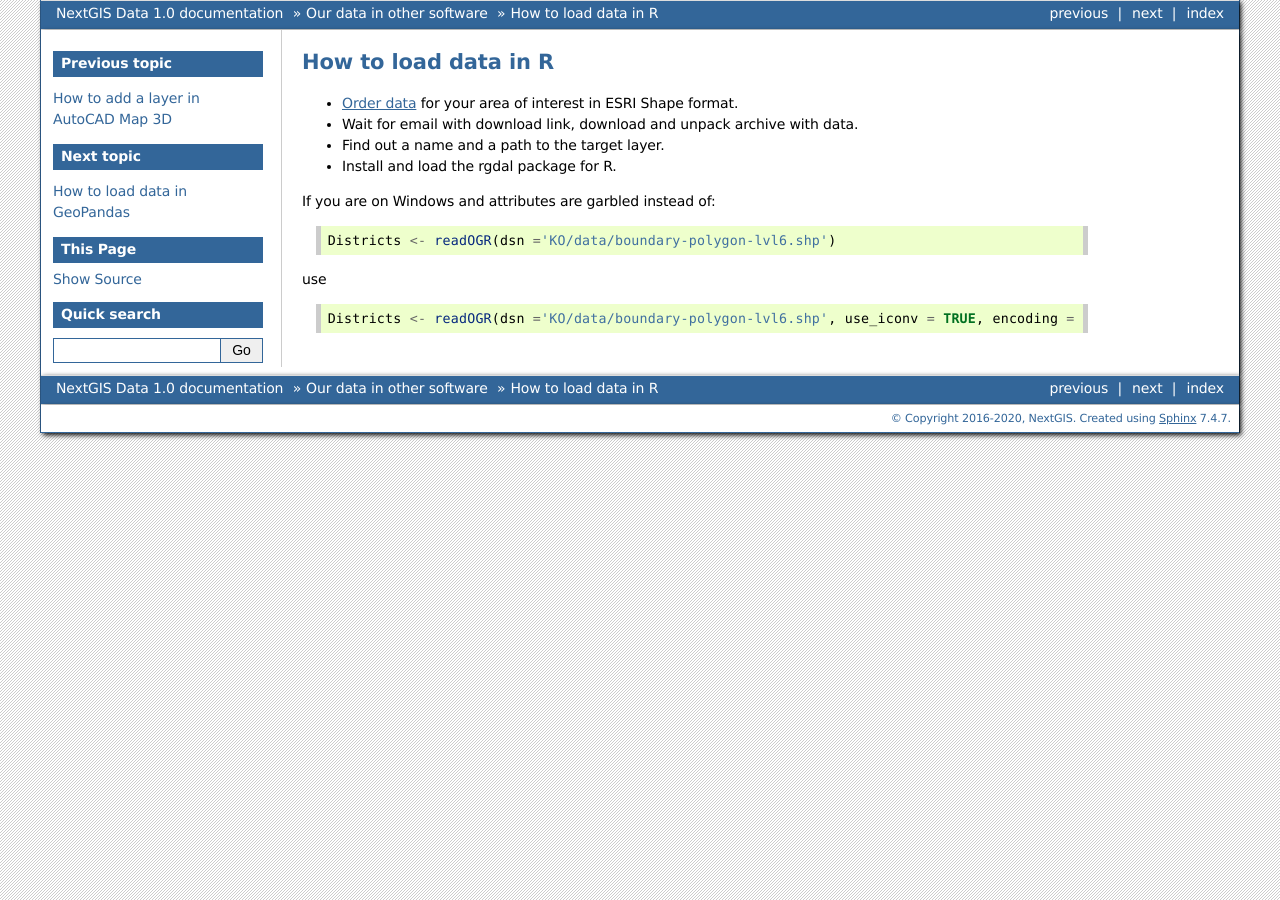
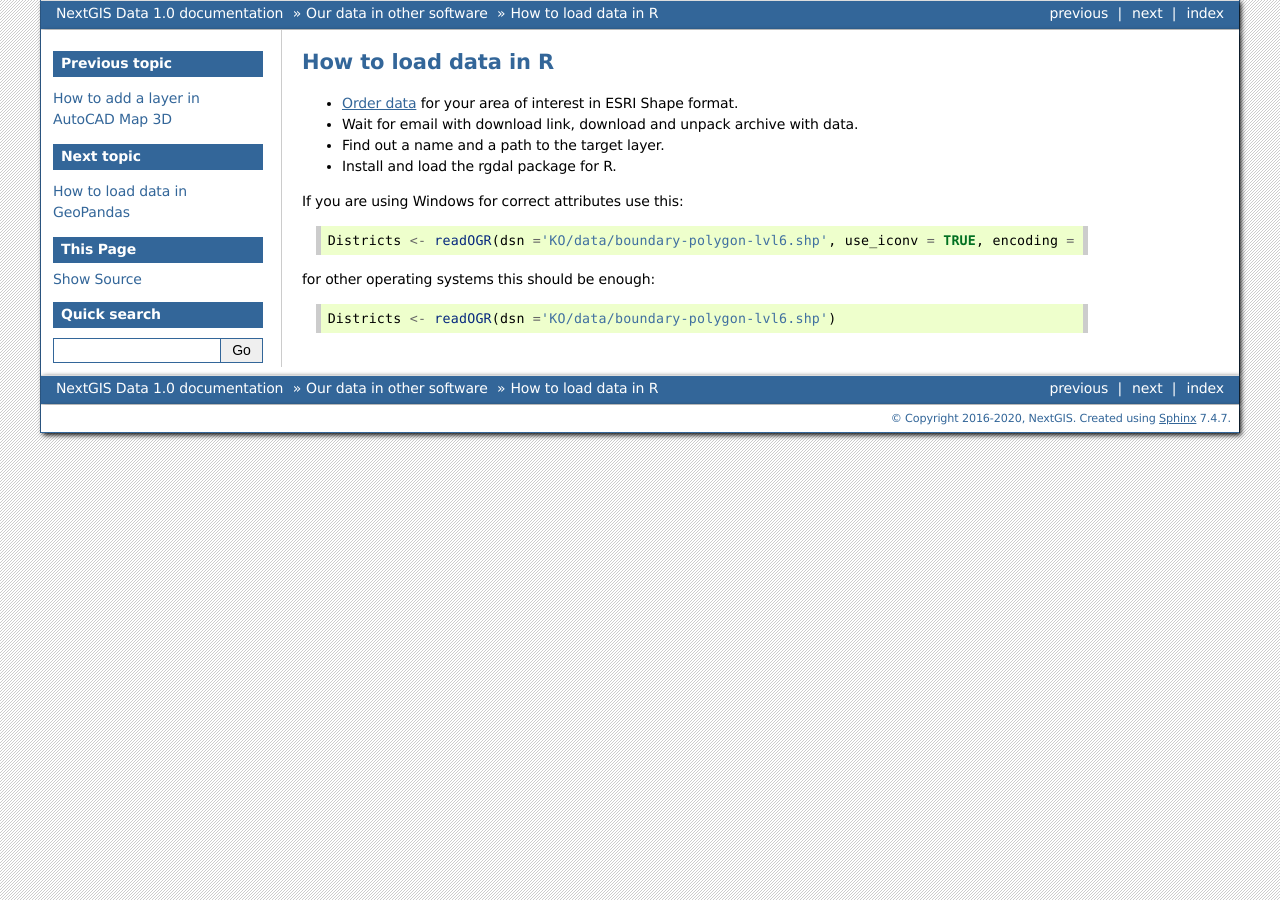
Before and after one commit to nextgis/docs_data, a Sphinx documentation site: the page built from source/r.rst, in a window 1280 px wide. Built offline with Sphinx 7.4.7, drawn with Linux system fonts in a browser that asks for light colours; formulas are drawn with MathJax 3; pages that are not in the unit, such as notebooks, are missing from menus.

Commit message:
Update r.rst

```diff
--- a/source/r.rst
+++ b/source/r.rst
@@ -8,14 +8,14 @@ How to load data in R
 * Find out a name and a path to the target layer.
 * Install and load the rgdal package for R.
 
-If you are on Windows and attributes are garbled instead of:
+If you are using Windows for correct attributes use this:
+
+.. code-block:: r
+
+   Districts <- readOGR(dsn ='KO/data/boundary-polygon-lvl6.shp', use_iconv = TRUE, encoding = "UTF-8")
+
+for other operating systems this should be enough:
 
 .. code-block:: r
 
    Districts <- readOGR(dsn ='KO/data/boundary-polygon-lvl6.shp')
-
-use
-
-.. code-block:: r
-
-   Districts <- readOGR(dsn ='KO/data/boundary-polygon-lvl6.shp', use_iconv = TRUE, encoding = "UTF-8")
```
